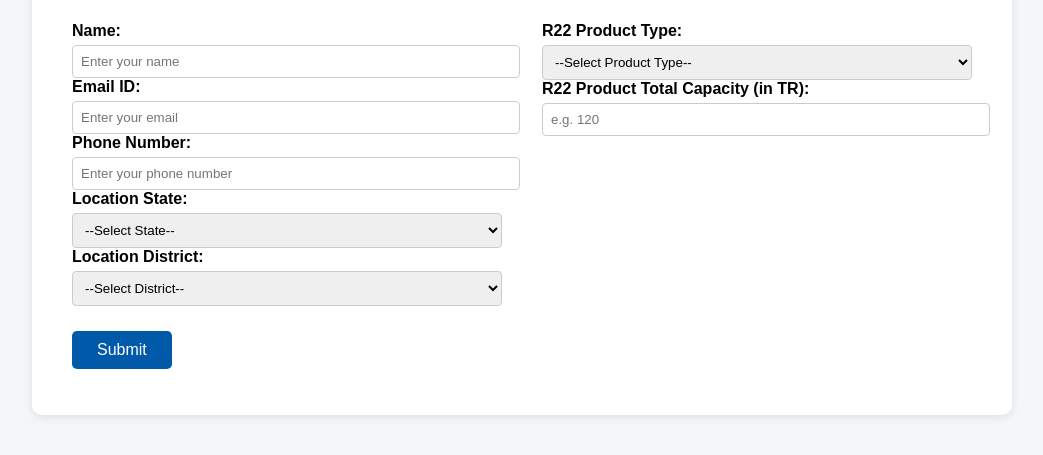
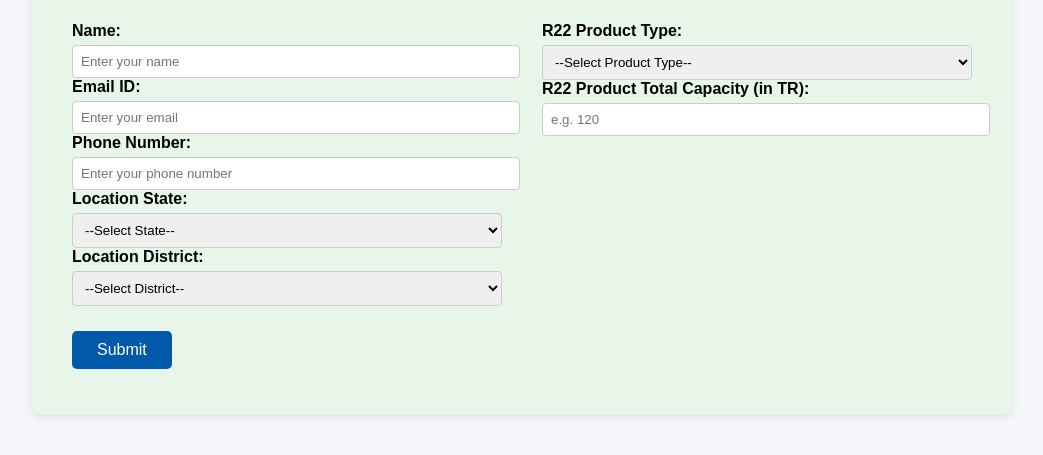
Before and after one commit to deviadgo-bot/R22-Enquiry-Form, a plain HTML site: page index.html in a window 1280 px wide. Shown: the part 165-620 px from the top of the page, without its empty margins (118-1161 px from the left). Drawn offline with Linux system fonts and the light colour scheme.

Commit message:
Update index.html

```diff
--- a/index.html
+++ b/index.html
@@ -13,7 +13,7 @@
 
       .container {
         max-width: 900px;
-        background: white;
+         background: #e8f5e9; /* soft light green */
         margin: 40px auto;
         padding: 30px 40px;
         border-radius: 10px;
```
